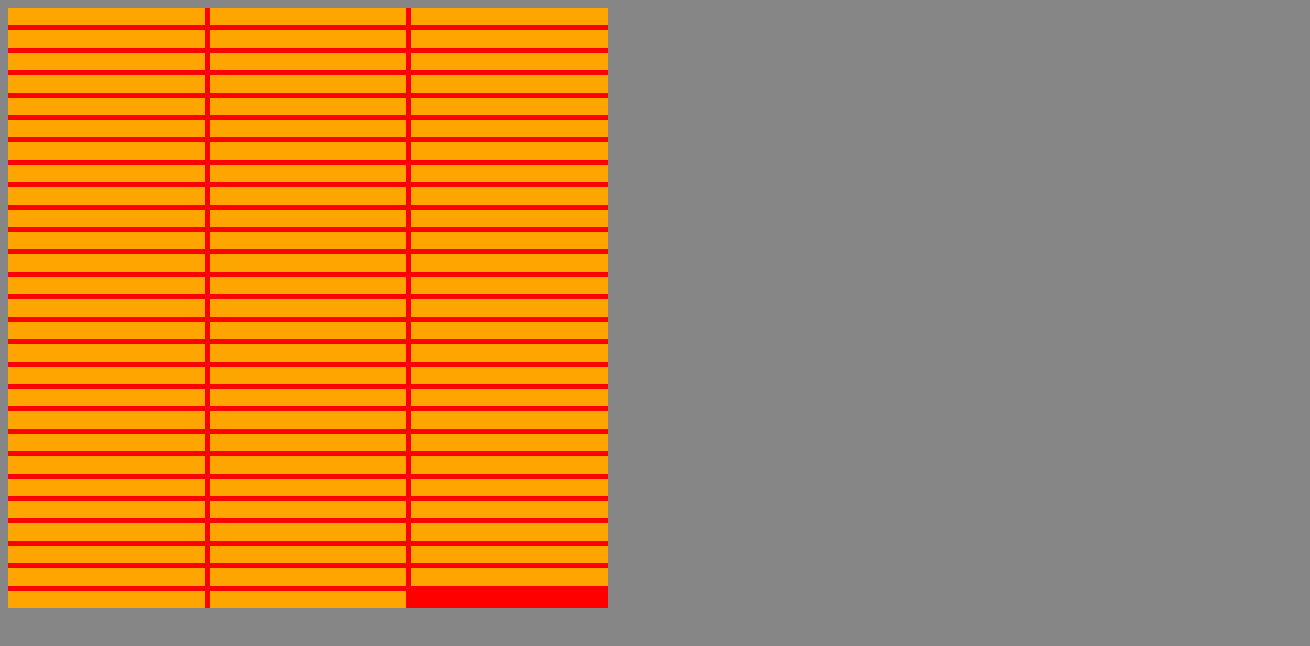
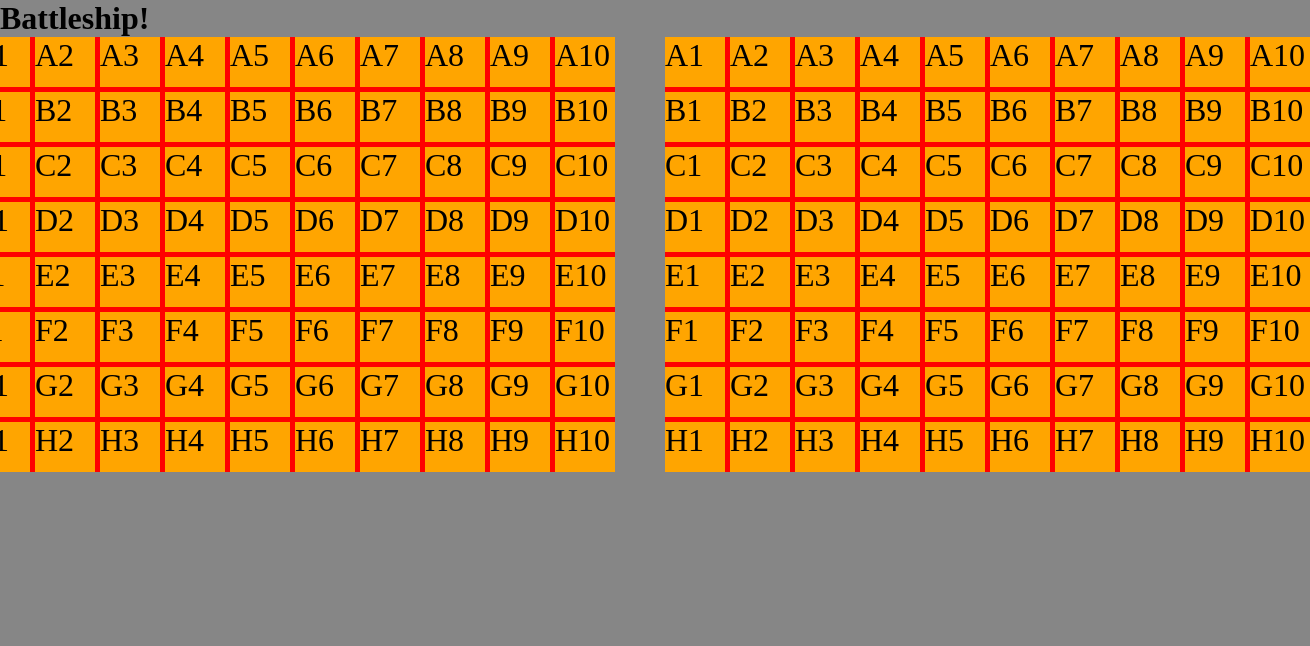
Before and after one commit to yhbe/battleShip, a website built with webpack: page src/index.html in a window 1280 px wide. Shown: the whole page, 1310 px wide, since content can reach past the window. Built offline with nearby package versions, Linux system fonts and the light colour scheme.

Commit message:
working on rendering gameboard

```diff
--- /dev/null
+++ b/src/Dom/computerBoard.js
@@ -0,0 +1,11 @@
+import { Gameboard } from "../Components/gameboard";
+export function renderComputerBoard() {
+  const div = document.querySelector(".computergrid");
+  let playerBoard = new Gameboard();
+  for (let elem of playerBoard.board) {
+    let squareDiv = document.createElement("div");
+    squareDiv.className = `${elem.slice(0, -1)} squareDiv`;
+    squareDiv.innerHTML = `${elem.slice(0, -1)}`;
+    div.append(squareDiv);
+  }
+}
--- /dev/null
+++ b/src/Dom/playerBoard.js
@@ -0,0 +1,12 @@
+import { Gameboard } from "../Components/gameboard";
+
+export function renderPlayerBoard() {
+  const div = document.querySelector(".playergrid");
+  let playerBoard = new Gameboard();
+  for (let elem of playerBoard.board) {
+    let squareDiv = document.createElement("div");
+    squareDiv.className = `${elem.slice(0, -1)} squareDiv`;
+    squareDiv.innerHTML = `${elem.slice(0, -1)}`;
+    div.append(squareDiv);
+  }
+}
--- a/src/index.html
+++ b/src/index.html
@@ -8,6 +8,12 @@
     <title>Document</title>
   </head>
   <body>
-    <div class="grid"></div>
+    <header>
+      <h1>Battleship!</h1>
+    </header>
+    <div class="boardcontainer">
+      <div class="playergrid"></div>
+      <div class="computergrid"></div>
+    </div>
   </body>
 </html>
--- a/src/index.js
+++ b/src/index.js
@@ -1,13 +1,7 @@
 import { Gameboard } from "./Components/gameboard";
+import { renderComputerBoard } from "./Dom/computerBoard";
+import { renderPlayerBoard } from "./Dom/playerBoard";
 import "./style.css";
 
-function renderBoards() {
-  const div = document.querySelector("div");
-  let playerBoard = new Gameboard();
-  for (let elem of playerBoard.board) {
-    let squareDiv = document.createElement("div");
-    squareDiv.className = `${elem.slice(0, -1)} squareDiv`;
-    div.append(squareDiv);
-  }
-}
-renderBoards();
+renderPlayerBoard();
+renderComputerBoard();
--- a/src/style.css
+++ b/src/style.css
@@ -1,17 +1,30 @@
+*{
+  padding: 0px;
+  margin: 0px;
+  box-sizing: border-box;
+}
+
 body{
   background-color: rgb(134, 134, 134)
 }
 
-.grid{
+
+.boardcontainer{
+  display: flex;
+  gap: 50px;
+  justify-content: center;
+}
+
+.computergrid,
+.playergrid{
   display: grid;
-  height: 600px;
-  width: 600px;
   background-color: red;
-  grid-template-columns: 1fr 1fr 1fr;
+  grid-template-columns: repeat(10, 60px);
   gap: 5px;
 }
 
 .squareDiv{
+  height: 50px;
   background-color: orange;
   font-size: 2rem;
 }
```
